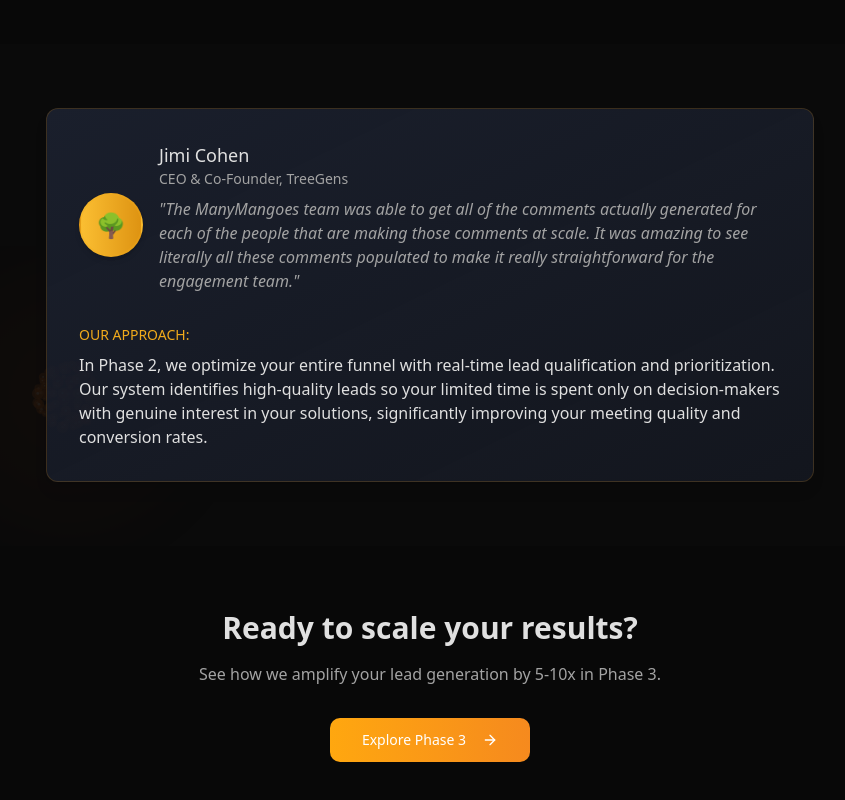
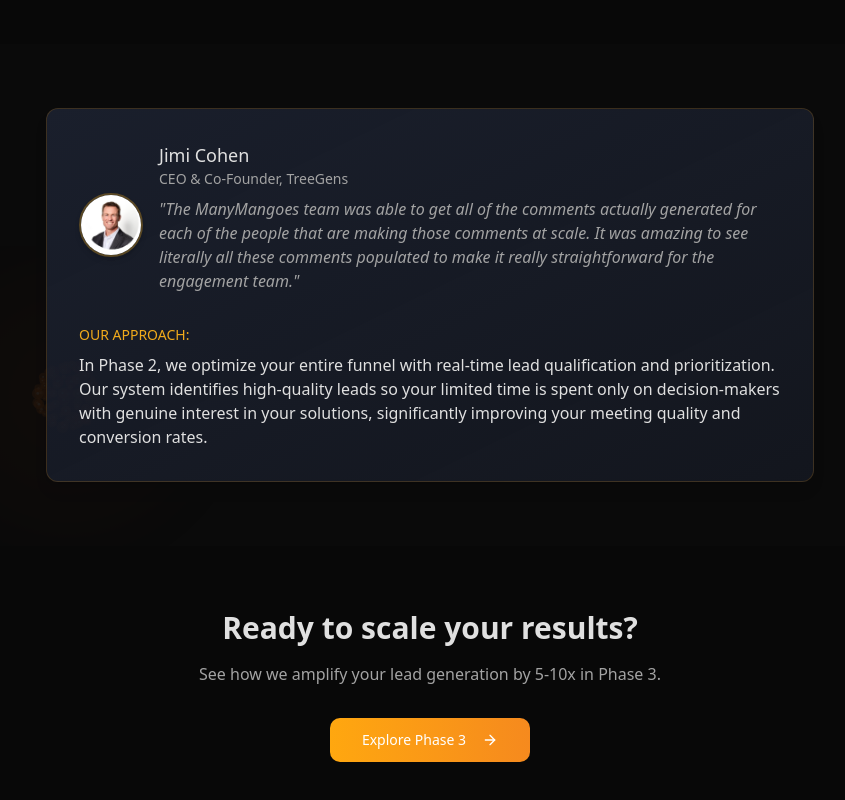
Before and after one commit to pipezulu/crypto-80, a React (Vite) app: page /phase-2 in a window 1280 px wide. Shown: the part 1726-2526 px from the top of the page, without its empty margins (338-1183 px from the left). Built offline with nearby package versions, Linux system fonts and the light colour scheme.

Commit message:
Update Jimi Cohen profile picture
Replace the placeholder image with Jimi Cohen's profile picture in the testimonial sections.

```diff
--- a/src/components/phase1/TestimonialSection.tsx
+++ b/src/components/phase1/TestimonialSection.tsx
@@ -2,6 +2,7 @@
 import React from 'react';
 import { motion } from 'framer-motion';
 import SphereCanvas from '@/components/SphereCanvas';
+import { Avatar, AvatarImage, AvatarFallback } from '@/components/ui/avatar';
 
 const TestimonialSection = () => {
   return (
@@ -20,9 +21,14 @@ const TestimonialSection = () => {
           <div className="relative bg-gradient-to-br from-tech-900 to-tech-900/60 border border-tech-500/20 rounded-lg p-8 shadow-lg">
             <div className="flex flex-row items-center space-x-4">
               <div className="w-16 h-16 flex-shrink-0">
-                <div className="w-full h-full bg-gradient-mango rounded-full border-2 border-tech-300/30 shadow-md flex items-center justify-center">
-                  <span className="text-2xl">🌳</span>
-                </div>
+                <Avatar className="w-full h-full border-2 border-tech-300/30 shadow-md">
+                  <AvatarImage
+                    src="/lovable-uploads/0000dc08-2d3b-40c0-8c07-410960351dad.png"
+                    alt="Jimi Cohen"
+                    className="object-cover"
+                  />
+                  <AvatarFallback className="bg-gradient-mango text-foreground">JC</AvatarFallback>
+                </Avatar>
               </div>
               <div className="flex-grow">
                 <div className="mb-4">
--- a/src/pages/Phase2.tsx
+++ b/src/pages/Phase2.tsx
@@ -5,6 +5,7 @@ import { Button } from '@/components/ui/button';
 import SphereCanvas from '@/components/SphereCanvas';
 import Timeline from '@/components/Timeline';
 import { ArrowRight } from 'lucide-react';
+import { Avatar, AvatarImage, AvatarFallback } from '@/components/ui/avatar';
 
 const Phase2 = () => {
   const timelineItems = [
@@ -172,9 +173,14 @@ const Phase2 = () => {
             <div className="relative bg-gradient-to-br from-tech-900 to-tech-900/60 border border-tech-500/20 rounded-lg p-8 shadow-lg">
               <div className="flex flex-row items-center space-x-4">
                 <div className="w-16 h-16 flex-shrink-0">
-                  <div className="w-full h-full bg-gradient-mango rounded-full border-2 border-tech-300/30 shadow-md flex items-center justify-center">
-                    <span className="text-2xl">🌳</span>
-                  </div>
+                  <Avatar className="w-full h-full border-2 border-tech-300/30 shadow-md">
+                    <AvatarImage
+                      src="/lovable-uploads/0000dc08-2d3b-40c0-8c07-410960351dad.png"
+                      alt="Jimi Cohen"
+                      className="object-cover"
+                    />
+                    <AvatarFallback className="bg-gradient-mango text-foreground">JC</AvatarFallback>
+                  </Avatar>
                 </div>
                 <div className="flex-grow">
                   <div className="mb-4">
--- a/src/pages/Phase3.tsx
+++ b/src/pages/Phase3.tsx
@@ -5,6 +5,7 @@ import { Button } from '@/components/ui/button';
 import SphereCanvas from '@/components/SphereCanvas';
 import Timeline from '@/components/Timeline';
 import { ArrowRight } from 'lucide-react';
+import { Avatar, AvatarImage, AvatarFallback } from '@/components/ui/avatar';
 
 const Phase3 = () => {
   const timelineItems = [
@@ -172,9 +173,14 @@ const Phase3 = () => {
             <div className="relative bg-gradient-to-br from-tech-900 to-tech-900/60 border border-tech-500/20 rounded-lg p-8 shadow-lg">
               <div className="flex flex-row items-center space-x-4">
                 <div className="w-16 h-16 flex-shrink-0">
-                  <div className="w-full h-full bg-gradient-mango rounded-full border-2 border-tech-300/30 shadow-md flex items-center justify-center">
-                    <span className="text-2xl">🌳</span>
-                  </div>
+                  <Avatar className="w-full h-full border-2 border-tech-300/30 shadow-md">
+                    <AvatarImage
+                      src="/lovable-uploads/0000dc08-2d3b-40c0-8c07-410960351dad.png"
+                      alt="Jimi Cohen"
+                      className="object-cover"
+                    />
+                    <AvatarFallback className="bg-gradient-mango text-foreground">JC</AvatarFallback>
+                  </Avatar>
                 </div>
                 <div className="flex-grow">
                   <div className="mb-4">
```
